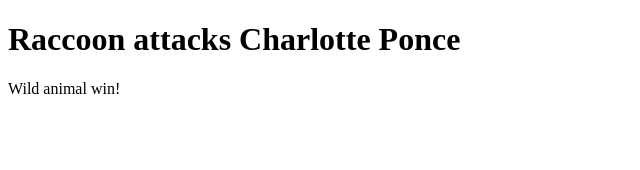
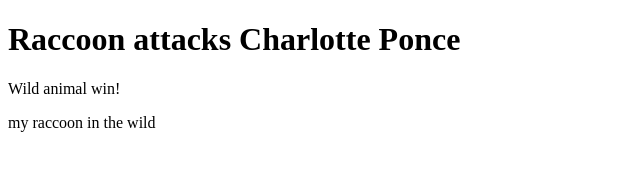
Before and after one commit to indiepict/dieselcentre, a plain HTML site: page index.html in a window 1280 px wide. Shown: the whole page, without its empty margins (0-640 px from the left). Drawn offline with Linux system fonts and the light colour scheme.

Commit message:
Update index.html

```diff
--- a/index.html
+++ b/index.html
@@ -2,3 +2,4 @@
 <title>The Raccoon</title>
 <h1>Raccoon attacks Charlotte Ponce</h1>
 <p>Wild animal win!
+<p>my raccoon in the wild
```
